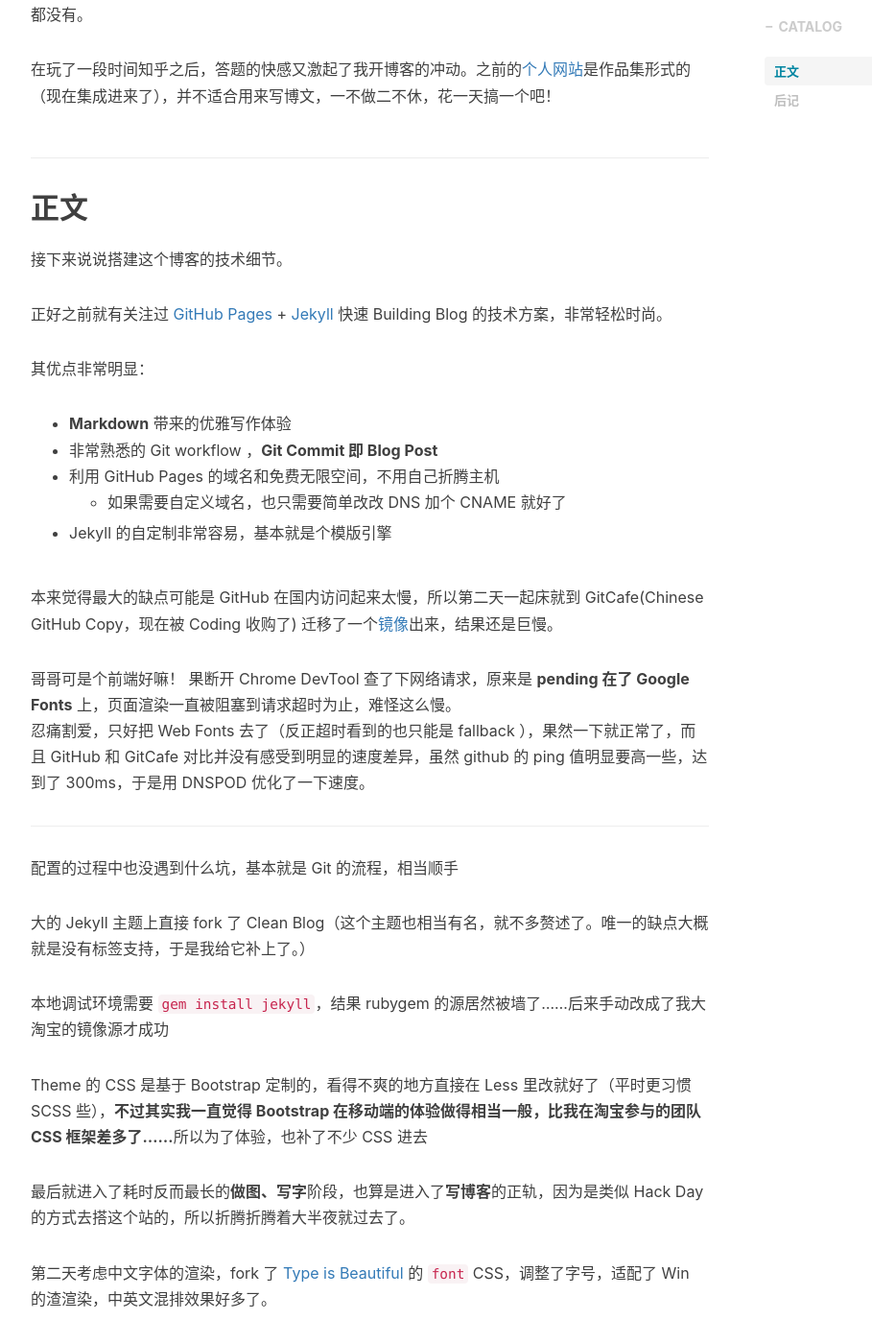
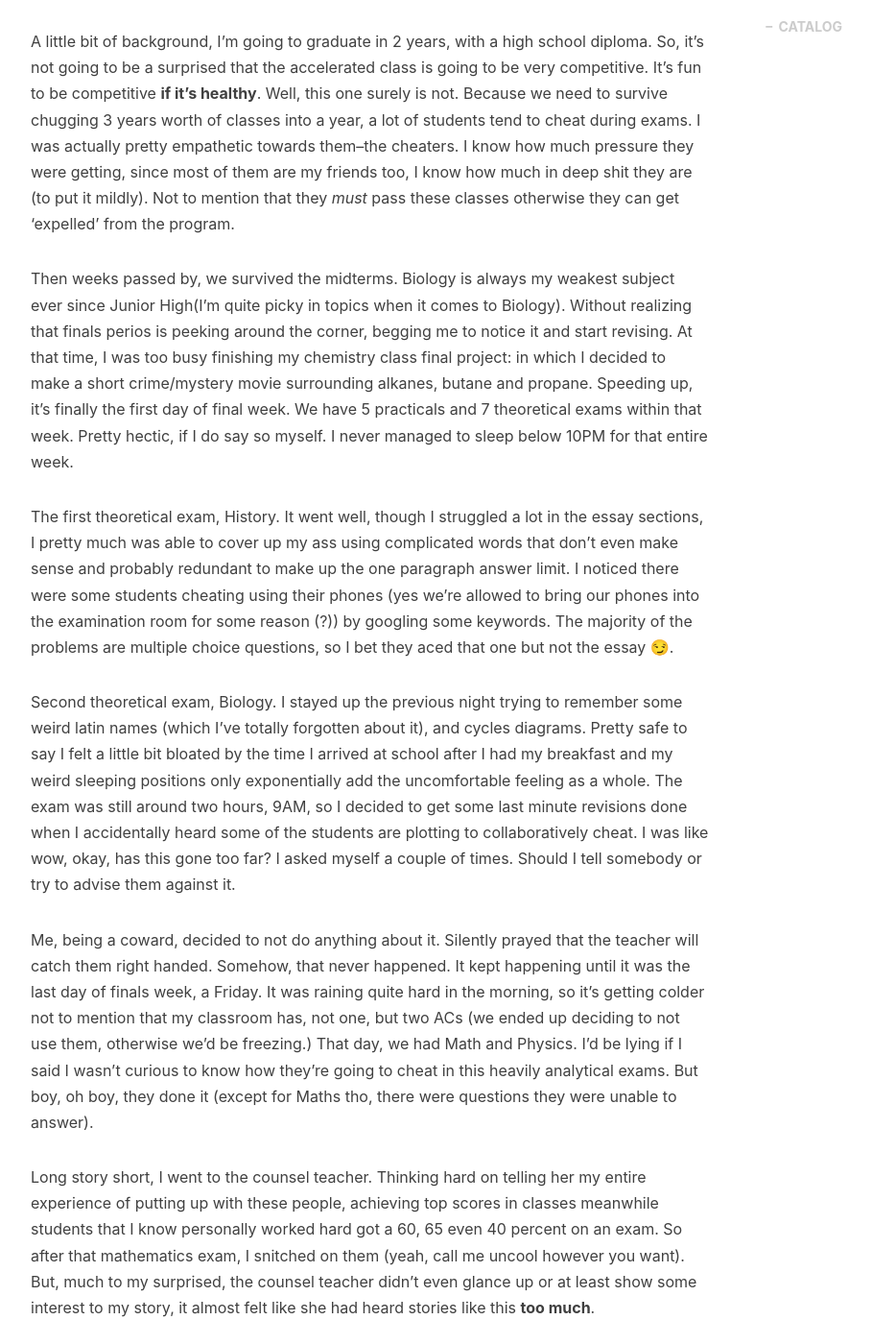
Before and after one commit to maiesey/maiesey.github.io, a Jekyll site: the page built from _posts/2014-01-29-hello-2015.markdown, in a window 1280 px wide and 1400 px high, scrolled down 862 px. Shown: the whole window at 96% size, without its empty margins (233-1142 px from the left). Built offline with Jekyll 4.4.1, drawn with Linux system fonts in a browser that asks for light colours; nearby versions of some CDN libraries; comment, search, counter and statistics services are not loaded; some of the changed text lies outside the part shown.

Commit message:
update blog post

```diff
--- a/_posts/2014-01-29-hello-2015.markdown
+++ b/_posts/2014-01-29-hello-2015.markdown
@@ -1,75 +1,42 @@
 ---
 layout:     post
-title:      "Hello 2015"
-subtitle:   " \"Hello World, Hello Blog\""
-date:       2015-01-29 12:00:00
-author:     "Hux"
+title:      "High school: to cheat or not to cheat?"
+subtitle:   "A recap of the (mid)year"
+date:       2015-09-14 12:00:00
+author:     "MJ"
 header-img: "img/post-bg-2015.jpg"
 catalog: true
 tags:
-    - 生活
-    - Meta
+    - high school
+    - rant
 ---
 
 > “Yeah It's on. ”
 
+They said, high school is going to be the best time of your life. Well, I don't really know what they were doing in high school that can be classified as "fun" but it's sure as hell isn't for me. Ahhh, I'm three months deep into the first semester of freshmen year and I'm already stressed. What's worse is that it doesn't come from the workload. The workload is fine, nothing too crazy, just a bunch of group projects and weeks of adapting into the new school system. But, it's the work/study environment that's really depressing.
 
-Hux 的 Blog 就这么开通了。
+A little bit of background, I'm going to graduate in 2 years, with a high school diploma. So, it's not going to be a surprised that the accelerated class is going to be very competitive. It's fun to be competitive **if it's healthy**. Well, this one surely is not. Because we need to survive chugging 3 years worth of classes into a year, a lot of students tend to cheat during exams. I was actually pretty empathetic towards them--the cheaters. I know how much pressure they were getting, since most of them are my friends too, I know how much in deep shit they are (to put it mildly). Not to mention that they *must* pass these classes otherwise they can get 'expelled' from the program.
 
-[跳过废话，直接看技术实现 ](#build)
+Then weeks passed by, we survived the midterms. Biology is always my weakest subject ever since Junior High(I'm quite picky in topics when it comes to Biology). Without realizing that finals perios is peeking around the corner, begging me to notice it and start revising. At that time, I was too busy finishing my chemistry class final project: in which I decided to make a short crime/mystery movie surrounding alkanes, butane and propane. Speeding up, it's finally the first day of final week. We have 5 practicals and 7 theoretical exams within that week. Pretty hectic, if I do say so myself. I never managed to sleep below 10PM for that entire week.
 
-2015 年，Hux 总算有个地方可以好好写点东西了。
+The first theoretical exam, History. It went well, though I struggled a lot in the essay sections, I pretty much was able to cover up my ass using complicated words that don't even make sense and probably redundant to make up the one paragraph answer limit. I noticed there were some students cheating using their phones (yes we're allowed to bring our phones into the examination room for some reason (?)) by googling some keywords. The majority of the problems are multiple choice questions, so I bet they aced that one but not the essay 😏.
 
+Second theoretical exam, Biology. I stayed up the previous night trying to remember some weird latin names (which I've totally forgotten about it), and cycles diagrams. Pretty safe to say I felt a little bit bloated by the time I arrived at school after I had my breakfast and my weird sleeping positions only exponentially add the uncomfortable feeling as a whole. The exam was still around two hours, 9AM, so I decided to get some last minute revisions done when I accidentally heard some of the students are plotting to collaboratively cheat. I was like wow, okay, has this gone too far? I asked myself a couple of times. Should I tell somebody or try to advise them against it.
 
-作为一个程序员， Blog 这种轮子要是挂在大众博客程序上就太没意思了。一是觉得大部分 Blog 服务都太丑，二是觉得不能随便定制不好玩。之前因为太懒没有折腾，结果就一直连个写 Blog 的地儿都没有。
+Me, being a coward, decided to not do anything about it. Silently prayed that the teacher will catch them right handed. Somehow, that never happened. It kept happening until it was the last day of finals week, a Friday. It was raining quite hard in the morning, so it's getting colder not to mention that my classroom has, not one, but two ACs (we ended up deciding to not use them, otherwise we'd be freezing.) That day, we had Math and Physics. I'd be lying if I said I wasn't curious to know how they're going to cheat in this heavily analytical exams. But boy, oh boy, they done it (except for Maths tho, there were questions they were unable to answer).
 
-在玩了一段时间知乎之后，答题的快感又激起了我开博客的冲动。之前的[个人网站](http://huangxuan.me/portfolio)是作品集形式的（现在集成进来了），并不适合用来写博文，一不做二不休，花一天搞一个吧！
+Long story short, I went to the counsel teacher. Thinking hard on telling her my entire experience of putting up with these people, achieving top scores in classes meanwhile students that I know personally worked hard got a 60, 65 even 40 percent on an exam. So after that mathematics exam, I snitched on them (yeah, call me uncool however you want). But, much to my surprised, the counsel teacher didn't even glance up or at least show some interest to my story, it almost felt like she had heard stories like this **too much**.
 
+I decided to break the one directional communication and asked, "so what are the school going to do about it?"
 
-<p id = "build"></p>
+She gave me a pen and a piece of paper and told me to start writing down names of the students that I know was cheating. I felt powerful and victorious. Finally, I did something right.
 
-## 正文
+But that feeling didn't last long.
 
-接下来说说搭建这个博客的技术细节。
+A couple of days passed, then I noticed that their behaviors toward me kind of changed (?). So I decided to spill out my curiosity. I asked them what' going on and they replied, "We knew you snitched on us, J". I was like, *yeah, okay, so what are you going to do about it, huh?*. But they just chuckled and continued on their conversation like nothing bad ever happened to them.
 
-正好之前就有关注过 [GitHub Pages](https://pages.github.com/) + [Jekyll](http://jekyllrb.com/) 快速 Building Blog 的技术方案，非常轻松时尚。
+Then I found out that the counsel teacher didn't even do anything with their test scores. Didn't even coordinate with the subject teachers to give them a 0 or even make them fail the class. She simply just nagged at these cheaters and then spilled my name by starting her lecture with, "J told me that...".
 
-其优点非常明显：
+High school is awesome, 10/10 experience, not gonna lie 😂.
 
-* **Markdown** 带来的优雅写作体验
-* 非常熟悉的 Git workflow ，**Git Commit 即 Blog Post**
-* 利用 GitHub Pages 的域名和免费无限空间，不用自己折腾主机
-	* 如果需要自定义域名，也只需要简单改改 DNS 加个 CNAME 就好了
-* Jekyll 的自定制非常容易，基本就是个模版引擎
-
-
-本来觉得最大的缺点可能是 GitHub 在国内访问起来太慢，所以第二天一起床就到 GitCafe(Chinese GitHub Copy，现在被 Coding 收购了) 迁移了一个[镜像](http://huxpro.coding.me)出来，结果还是巨慢。
-
-哥哥可是个前端好嘛！ 果断开 Chrome DevTool 查了下网络请求，原来是 **pending 在了 Google Fonts** 上，页面渲染一直被阻塞到请求超时为止，难怪这么慢。
-忍痛割爱，只好把 Web Fonts 去了（反正超时看到的也只能是 fallback ），果然一下就正常了，而且 GitHub 和 GitCafe 对比并没有感受到明显的速度差异，虽然 github 的 ping 值明显要高一些，达到了 300ms，于是用 DNSPOD 优化了一下速度。
-
-
----
-
-配置的过程中也没遇到什么坑，基本就是 Git 的流程，相当顺手
-
-大的 Jekyll 主题上直接 fork 了 Clean Blog（这个主题也相当有名，就不多赘述了。唯一的缺点大概就是没有标签支持，于是我给它补上了。）
-
-本地调试环境需要 `gem install jekyll`，结果 rubygem 的源居然被墙了……后来手动改成了我大淘宝的镜像源才成功
-
-Theme 的 CSS 是基于 Bootstrap 定制的，看得不爽的地方直接在 Less 里改就好了（平时更习惯 SCSS 些），**不过其实我一直觉得 Bootstrap 在移动端的体验做得相当一般，比我在淘宝参与的团队 CSS 框架差多了……**所以为了体验，也补了不少 CSS 进去
-
-最后就进入了耗时反而最长的**做图、写字**阶段，也算是进入了**写博客**的正轨，因为是类似 Hack Day 的方式去搭这个站的，所以折腾折腾着大半夜就过去了。
-
-第二天考虑中文字体的渲染，fork 了 [Type is Beautiful](http://www.typeisbeautiful.com/) 的 `font` CSS，调整了字号，适配了 Win 的渣渲染，中英文混排效果好多了。
-
-
-## 后记
-
-回顾这个博客的诞生，纯粹是出于个人兴趣。在知乎相关问题上回答并获得一定的 star 后，我决定把这个博客主题当作一个小小的开源项目来维护。
-
-在经历 v1.0 - v1.5 的蜕变后，这个博客主题愈发完整，不但增加了诸多 UI 层的优化（opinionated）；在代码层面，更加丰富的配置项也使得这个主题拥有了更好的灵活性与可拓展性。而作为一个开源项目，我也积极的为其完善文档与解决 issue。
-
-如果你恰好逛到了这里，希望你也能喜欢这个博客主题。
-
-—— Hux 后记于 2015.10
+—— MJ 2015.09
```
Also changed, not shown: 1 other file.
